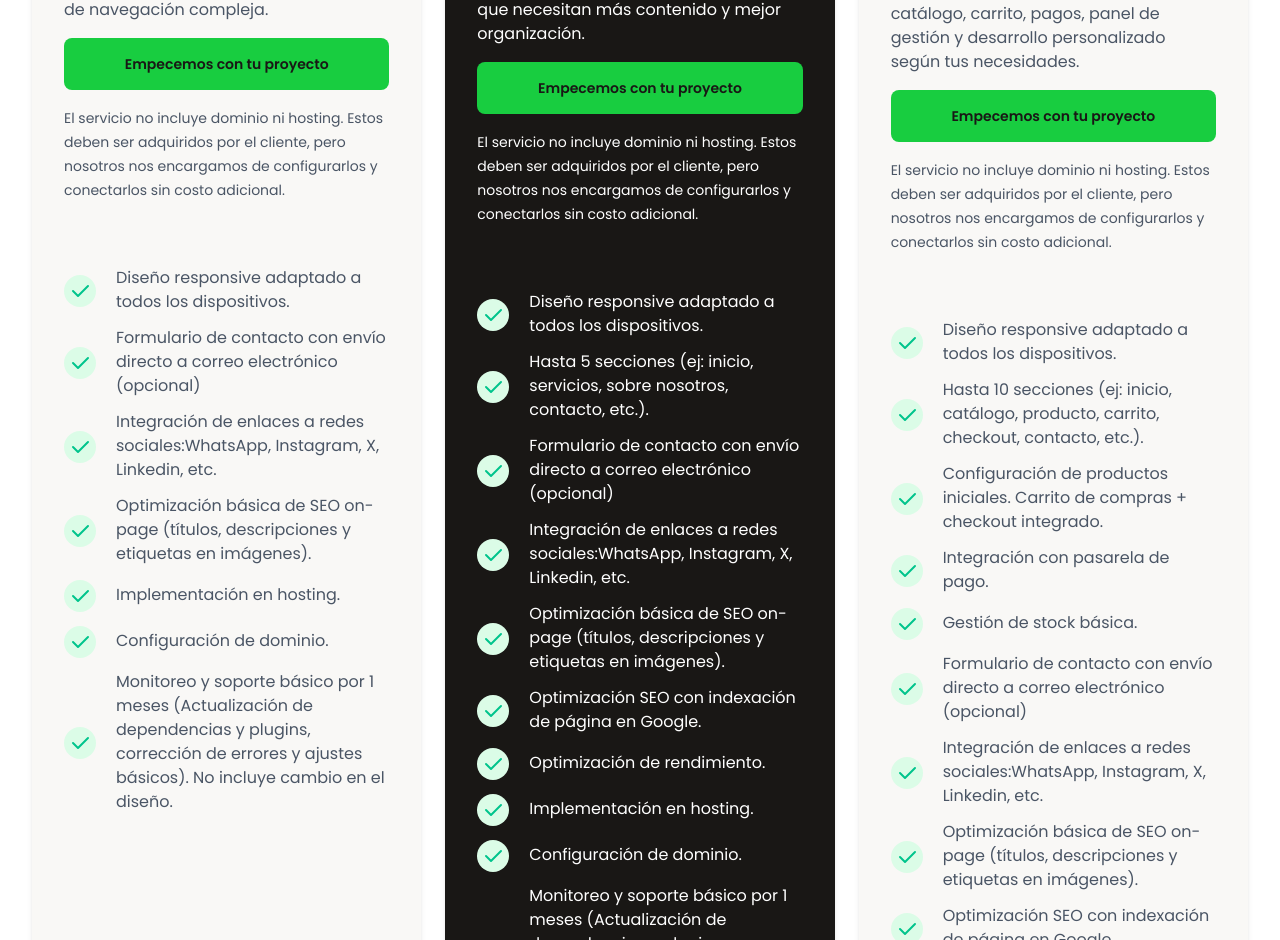
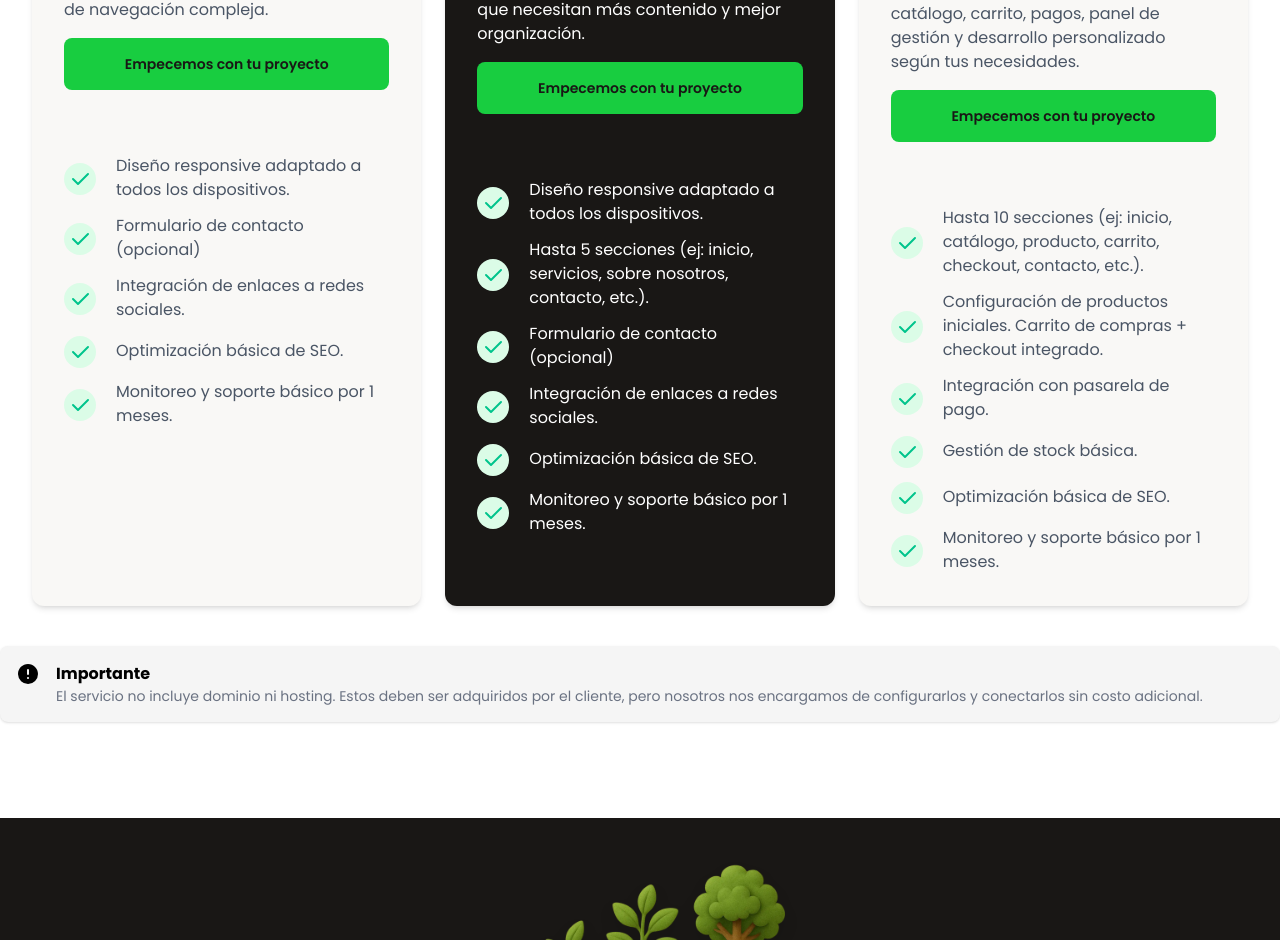
Before and after one commit to omar15hr/peak, a Next.js app: page / in a window 1280 px wide. Shown: the part 1860-2800 px from the top of the page. Built offline with nearby package versions, Linux system fonts and the light colour scheme.

Commit message:
arreglamos diseño del pricing de las cards y ajuste en nueva pagina about

```diff
--- /dev/null
+++ b/app/(site)/nosotros/page.tsx
@@ -0,0 +1,15 @@
+
+export default function Nosotros() {
+  return (
+    <section>
+      <div className="w-full py-20 px-4 flex flex-col max-w-7xl mx-auto bg-white">
+        <h1 className="text-7xl sm:text-9xl font-extrabold text-start mb-6">
+          Nosotros
+        </h1>
+        <p className="text-gray-500 text-start max-w-3xl text-xl">
+          Nuestros planes están diseñados para acompañar el crecimiento de tu negocio, sin importar en qué etapa estés. Desde lo esencial hasta lo avanzado, cada opción combina diseño estratégico, buen rendimiento y claridad para ayudarte a construir una presencia digital sólida y escalable.
+        </p>
+      </div>
+    </section>
+  );
+}
--- a/app/components/Icons.tsx
+++ b/app/components/Icons.tsx
@@ -84,6 +84,22 @@ export function CheckIcon() {
   );
 }
 
+export function AlertCircleIcon() {
+  return (
+    <svg
+      xmlns="http://www.w3.org/2000/svg"
+      width={24}
+      height={24}
+      viewBox="0 0 24 24"
+      fill="currentColor"
+      className="icon icon-tabler icons-tabler-filled icon-tabler-alert-circle"
+    >
+      <path stroke="none" d="M0 0h24v24H0z" fill="none" />
+      <path d="M12 2c5.523 0 10 4.477 10 10a10 10 0 0 1 -19.995 .324l-.005 -.324l.004 -.28c.148 -5.393 4.566 -9.72 9.996 -9.72zm.01 13l-.127 .007a1 1 0 0 0 0 1.986l.117 .007l.127 -.007a1 1 0 0 0 0 -1.986l-.117 -.007zm-.01 -8a1 1 0 0 0 -.993 .883l-.007 .117v4l.007 .117a1 1 0 0 0 1.986 0l.007 -.117v-4l-.007 -.117a1 1 0 0 0 -.993 -.883z" />
+    </svg>
+  );
+}
+
 export function FacebookIcon(props: React.SVGProps<SVGSVGElement>) {
   return (
     <svg
--- a/app/components/Navbar.tsx
+++ b/app/components/Navbar.tsx
@@ -13,6 +13,7 @@ export function Navbar() {
     { href: "/", label: "Inicio" },
     { href: "/planes", label: "Planes" },
     { href: "/portafolio", label: "Portafolio" },
+    { href: "/nosotros", label: "Nosotros" },
   ];
 
   return (
--- a/app/components/Pricing.tsx
+++ b/app/components/Pricing.tsx
@@ -1,7 +1,7 @@
 "use client";
 
 import { motion } from "motion/react";
-import { CheckIcon } from "./Icons";
+import { AlertCircleIcon, CheckIcon } from "./Icons";
 
 export default function Pricing() {
   const plans = [
@@ -12,12 +12,10 @@ export default function Pricing() {
       isMostPop: false,
       features: [
         "Diseño responsive adaptado a todos los dispositivos.",
-        "Formulario de contacto con envío directo a correo electrónico (opcional)",
-        "Integración de enlaces a redes sociales:WhatsApp, Instagram, X, Linkedin, etc.",
-        "Optimización básica de SEO on-page (títulos, descripciones y etiquetas en imágenes).",
-        "Implementación en hosting.",
-        "Configuración de dominio.",
-        "Monitoreo y soporte básico por 1 meses (Actualización de dependencias y plugins, corrección de errores y ajustes básicos). No incluye cambio en el diseño.",
+        "Formulario de contacto (opcional)",
+        "Integración de enlaces a redes sociales.",
+        "Optimización básica de SEO.",
+        "Monitoreo y soporte básico por 1 meses.",
       ],
     },
     {
@@ -28,14 +26,10 @@ export default function Pricing() {
       features: [
         "Diseño responsive adaptado a todos los dispositivos.",
         "Hasta 5 secciones (ej: inicio, servicios, sobre nosotros, contacto, etc.).",
-        "Formulario de contacto con envío directo a correo electrónico (opcional)",
-        "Integración de enlaces a redes sociales:WhatsApp, Instagram, X, Linkedin, etc.",
-        "Optimización básica de SEO on-page (títulos, descripciones y etiquetas en imágenes).",
-        "Optimización SEO con indexación de página en Google.",
-        "Optimización de rendimiento.",
-        "Implementación en hosting.",
-        "Configuración de dominio.",
-        "Monitoreo y soporte básico por 1 meses (Actualización de dependencias y plugins, corrección de errores y ajustes básicos). No incluye cambio en el diseño.",
+        "Formulario de contacto (opcional)",
+        "Integración de enlaces a redes sociales.",
+        "Optimización básica de SEO.",
+        "Monitoreo y soporte básico por 1 meses.",
       ],
     },
     {
@@ -44,19 +38,12 @@ export default function Pricing() {
       price: 60,
       isMostPop: false,
       features: [
-        "Diseño responsive adaptado a todos los dispositivos.",
         "Hasta 10 secciones (ej: inicio, catálogo, producto, carrito, checkout, contacto, etc.).",
         "Configuración de productos iniciales. Carrito de compras + checkout integrado.",
         "Integración con pasarela de pago.",
         "Gestión de stock básica.",
-        "Formulario de contacto con envío directo a correo electrónico (opcional)",
-        "Integración de enlaces a redes sociales:WhatsApp, Instagram, X, Linkedin, etc.",
-        "Optimización básica de SEO on-page (títulos, descripciones y etiquetas en imágenes).",
-        "Optimización SEO con indexación de página en Google.",
-        "Optimización de rendimiento.",
-        "Implementación en hosting.",
-        "Configuración de dominio.",
-        "Monitoreo y soporte básico por 1 meses (Actualización de dependencias y plugins, corrección de errores y ajustes básicos). No incluye cambio en el diseño.",
+        "Optimización básica de SEO.",
+        "Monitoreo y soporte básico por 1 meses.",
       ],
     },
   ];
@@ -129,10 +116,6 @@ export default function Pricing() {
                 >
                   Empecemos con tu proyecto
                 </motion.button>
-
-                <span className="text-sm">
-                 El servicio no incluye dominio ni hosting. Estos deben ser adquiridos por el cliente, pero nosotros nos encargamos de configurarlos y conectarlos sin costo adicional.
-                </span>
               </div>
 
               <motion.ul
@@ -168,6 +151,22 @@ export default function Pricing() {
           ))}
         </div>
       </div>
+
+      <div className="max-w-7xl mx-auto px-4 text-center bg-[#F5F5F5] py-4 mt-10 rounded-lg shadow-sm">
+        <div className="flex gap-4">
+          <div className="flex items-start justify-start gap-2">
+            <AlertCircleIcon />
+          </div>
+          <div className="flex flex-col justify-start">
+            <span className="font-bold self-start">Importante</span>
+            <span className="text-sm text-gray-500">
+              El servicio no incluye dominio ni hosting. Estos deben ser
+              adquiridos por el cliente, pero nosotros nos encargamos de
+              configurarlos y conectarlos sin costo adicional.
+            </span>
+          </div>
+        </div>
+      </div>
     </section>
   );
 }
--- a/app/page.tsx
+++ b/app/page.tsx
@@ -12,7 +12,7 @@ export default function Home() {
       <DiagnosisSection />
       <Pricing />
 
-      <section className="w-full bg-[#191715] py-20 px-4 flex items-center justify-center">
+      <section className="w-full bg-[#191715] py-20 px-4 flex items-center justify-center mt-10">
         <div className="relative w-full max-w-4xl text-center">
           <div className="flex justify-center mb-6 -mt-10 md:-mt-14">
             <Image
```
